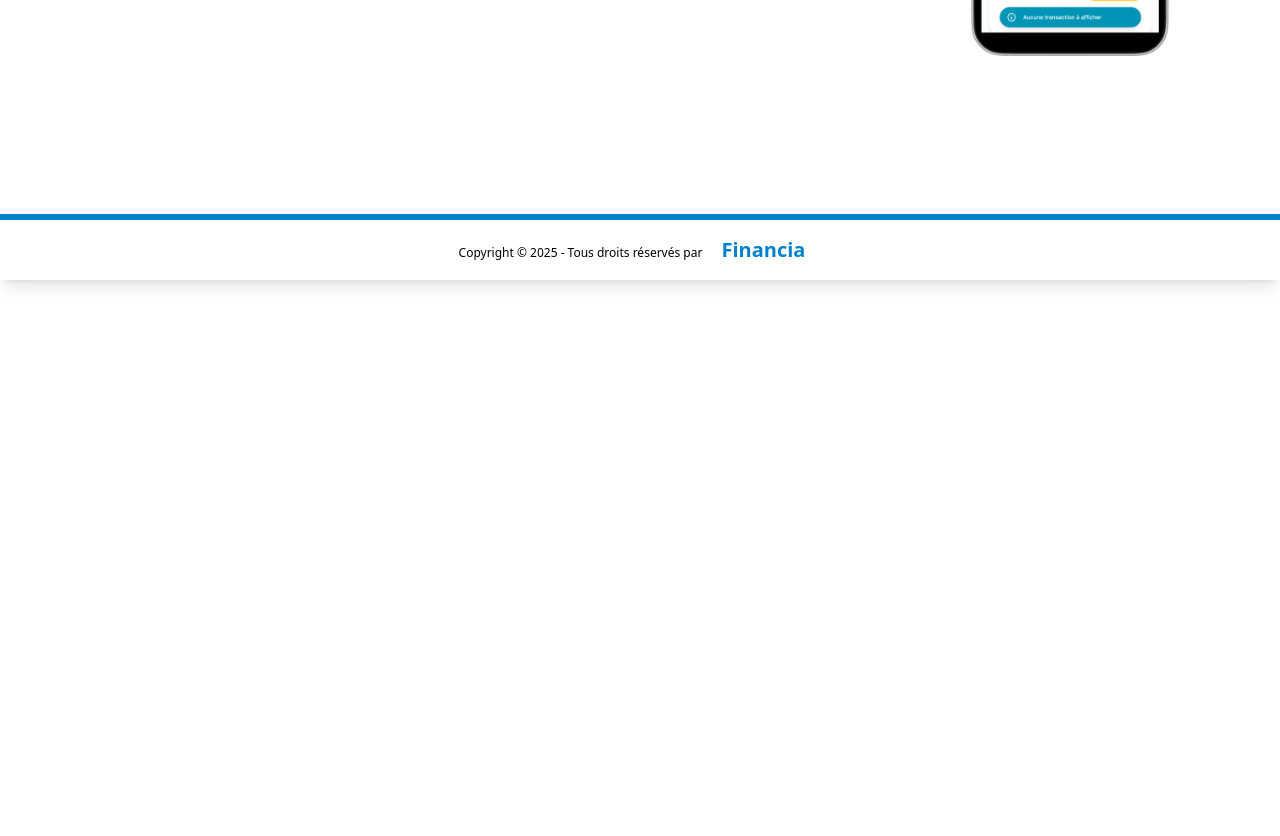
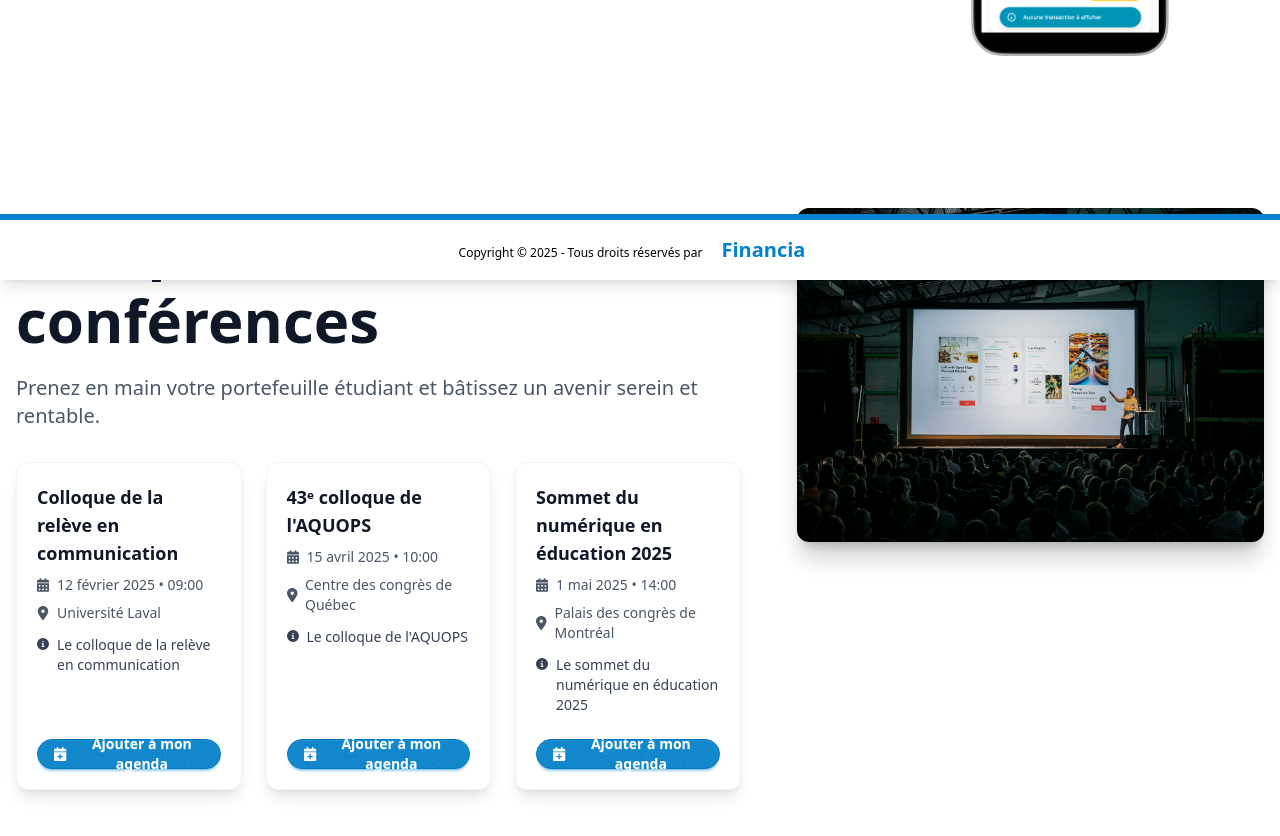
Before and after one commit to Steve05h20/Financia-Tools, a Vue app: page / in a window 1280 px wide. Shown: the part 520-1356 px from the top of the page. Before the commit the page ends 800 px from the top, so only its background shows below. Built offline with nearby package versions, Linux system fonts and the light colour scheme.

Commit message:
section conférence landing page/[Asma]/001

```diff
--- /dev/null
+++ b/src/components/Home/Conferences/dataConferences.ts
@@ -0,0 +1,43 @@
+export const dataConferences = {
+  nameSection: 'conferences',
+
+  texts: {
+    title: 'Nos prochaines conférences',
+    description:
+      'Prenez en main votre portefeuille étudiant et bâtissez un avenir serein et rentable.',
+  },
+
+  images: {
+    imageConferences: {
+      url: new URL('@/components/Home/Conferences/conferences.jpg', import.meta.url).href,
+      alt: 'Conférence étudiants',
+    },
+  },
+
+  events: [
+    {
+      id: 1,
+      title: 'Colloque de la relève en communication',
+      date: '2025-02-12',
+      time: '09:00',
+      location: 'Université Laval',
+      description: 'Le colloque de la relève en communication',
+    },
+    {
+      id: 2,
+      title: "43ᵉ colloque de l'AQUOPS",
+      date: '2025-04-15',
+      time: '10:00',
+      location: 'Centre des congrès de Québec',
+      description: "Le colloque de l'AQUOPS",
+    },
+    {
+      id: 3,
+      title: 'Sommet du numérique en éducation 2025',
+      date: '2025-05-01',
+      time: '14:00',
+      location: 'Palais des congrès de Montréal',
+      description: 'Le sommet du numérique en éducation 2025',
+    },
+  ],
+}
--- /dev/null
+++ b/src/components/Home/Conferences/viewConference.vue
@@ -0,0 +1,174 @@
+<script lang="ts" setup>
+import { dataConferences } from './dataConferences'
+import { library } from '@fortawesome/fontawesome-svg-core'
+import {
+  faCalendarAlt,
+  faClock,
+  faMapMarkerAlt,
+  faInfoCircle,
+  faCalendarPlus,
+} from '@fortawesome/free-solid-svg-icons'
+import { FontAwesomeIcon } from '@fortawesome/vue-fontawesome'
+
+// Ajouter les icônes à la bibliothèque
+library.add(faCalendarAlt, faClock, faMapMarkerAlt, faInfoCircle, faCalendarPlus)
+
+const { texts, images } = dataConferences
+
+interface EventConference {
+  id: number
+  title: string
+  date: string
+  time: string
+  location: string
+  description: string
+}
+
+const formatGoogleCalendarDate = (date: string, time: string) => {
+  const formattedDate =
+    new Date(`${date}T${time}`).toISOString().replace(/[-:.]/g, '').slice(0, 15) + 'Z'
+  return formattedDate
+}
+
+const getGoogleCalendarLink = (event: EventConference) => {
+  const startDate = formatGoogleCalendarDate(event.date, event.time)
+  return `https://www.google.com/calendar/render?action=TEMPLATE&text=${encodeURIComponent(event.title)}&dates=${startDate}/${startDate}&details=${encodeURIComponent(event.description)}`
+}
+
+const getOutlookCalendarLink = (event: EventConference) => {
+  const startDate = new Date(`${event.date}T${event.time}`).toISOString()
+  return `https://outlook.live.com/calendar/0/deeplink/compose?subject=${encodeURIComponent(event.title)}&startdt=${startDate}&enddt=${startDate}&location=${encodeURIComponent(event.location)}&body=${encodeURIComponent(event.description)}`
+}
+
+// Fonction pour formater la date en français
+const formatDate = (dateString: string) => {
+  const date = new Date(dateString)
+  return date.toLocaleDateString('fr-FR', { day: 'numeric', month: 'long', year: 'numeric' })
+}
+
+// Fonction pour formater l'heure
+const formatTime = (timeString: string) => {
+  return timeString.replace(/(\d{1,2})(\d{2})/, '$1h$2')
+}
+</script>
+
+<template>
+  <div class="bg-white min-h-screen">
+    <div class="container mx-auto px-4 py-12 lg:py-20">
+      <div class="flex flex-col lg:flex-row gap-8 lg:gap-10 items-stretch">
+        <!-- Contenu principal (titre, texte et cartes) - 60% -->
+        <div class="lg:w-[60%] w-full flex flex-col order-2 lg:order-1">
+          <!-- Titre et description -->
+          <div class="mb-6 lg:mb-8">
+            <h1 class="text-4xl md:text-5xl lg:text-6xl font-bold text-gray-900 mb-4 leading-tight">
+              {{ texts.title }}
+            </h1>
+            <p class="text-lg md:text-xl text-gray-600">
+              {{ texts.description }}
+            </p>
+          </div>
+
+          <!-- Cartes d'événements - 3 colonnes -->
+          <div class="grid grid-cols-1 md:grid-cols-2 lg:grid-cols-3 gap-6 flex-grow">
+            <div
+              v-for="event in dataConferences.events"
+              :key="event.id"
+              class="card bg-white shadow-lg border border-gray-100 rounded-xl overflow-hidden hover:shadow-xl transition-shadow duration-300 h-full flex flex-col"
+            >
+              <div class="card-body p-5 text-gray-800 flex flex-col h-full">
+                <div class="flex-grow">
+                  <h3 class="card-title text-lg font-bold text-gray-900 mb-2">{{ event.title }}</h3>
+
+                  <!-- Date et heure -->
+                  <div class="flex items-center text-gray-600 mb-2 text-sm">
+                    <font-awesome-icon :icon="['fas', 'calendar-alt']" class="mr-2 w-3" />
+                    <span>{{ formatDate(event.date) }} • {{ formatTime(event.time) }}</span>
+                  </div>
+
+                  <!-- Lieu -->
+                  <div class="flex items-center text-gray-600 mb-3 text-sm">
+                    <font-awesome-icon :icon="['fas', 'map-marker-alt']" class="mr-2 w-3" />
+                    <span>{{ event.location }}</span>
+                  </div>
+
+                  <!-- Description -->
+                  <div class="flex text-gray-700 mb-4 text-sm">
+                    <font-awesome-icon
+                      :icon="['fas', 'info-circle']"
+                      class="mr-2 mt-0.5 flex-shrink-0 w-3"
+                    />
+                    <p class="line-clamp-3">{{ event.description }}</p>
+                  </div>
+                </div>
+
+                <!-- Bouton -->
+                <div class="mt-auto">
+                  <details class="dropdown w-full">
+                    <summary class="btn btn-primary w-full py-2 text-sm">
+                      <font-awesome-icon :icon="['fas', 'calendar-plus']" class="mr-2" />
+                      Ajouter à mon agenda
+                    </summary>
+                    <ul
+                      class="dropdown-content menu p-2 shadow bg-white rounded-box w-full border border-gray-200 mt-1"
+                    >
+                      <li>
+                        <a
+                          :href="getGoogleCalendarLink(event)"
+                          target="_blank"
+                          class="text-gray-700 hover:bg-gray-100 text-sm"
+                        >
+                          Google Agenda
+                        </a>
+                      </li>
+                      <li>
+                        <a
+                          :href="getOutlookCalendarLink(event)"
+                          target="_blank"
+                          class="text-gray-700 hover:bg-gray-100 text-sm"
+                        >
+                          Outlook
+                        </a>
+                      </li>
+                    </ul>
+                  </details>
+                </div>
+              </div>
+            </div>
+          </div>
+        </div>
+
+        <!-- Image à droite - 40% -->
+        <div class="lg:w-[40%] w-full lg:order-2 lg:pl-4 order-1">
+          <div class="w-full h-auto max-h-[600px] object-contain rounded-xl shadow-xl">
+            <img
+              :src="images.imageConferences.url"
+              :alt="images.imageConferences.alt"
+              class="w-full h-full rounded-xl shadow-xl object-cover lg:object-center"
+            />
+          </div>
+        </div>
+      </div>
+    </div>
+  </div>
+</template>
+
+<style scoped>
+/* Alignement des hauteurs */
+.flex-col.lg\:w-\[60\%\] {
+  min-height: 100%;
+}
+
+/* Ajustements responsive */
+@media (max-width: 1023px) {
+  .grid-cols-3 {
+    grid-template-columns: repeat(2, 1fr);
+  }
+}
+
+@media (max-width: 640px) {
+  .grid-cols-3,
+  .grid-cols-2 {
+    grid-template-columns: 1fr;
+  }
+}
+</style>
--- a/src/views/HomeView.vue
+++ b/src/views/HomeView.vue
@@ -1,16 +1,13 @@
 <script setup lang="ts">
-import ViewSection from '@/components/Home/Exemple/viewSection.vue';
-
-
+import ViewConference from '@/components/Home/Conferences/viewConference.vue'
+import ViewSection from '@/components/Home/Exemple/viewSection.vue'
 </script>
 
 <template>
   <main>
     <!-- exemple -->
     <ViewSection />
-     <!-- exemple -->
-
-
-
+    <!-- exemple -->
+    <ViewConference />
   </main>
 </template>
```
Also changed, not shown: src/components/Home/Conferences/conferences.jpg (added).
